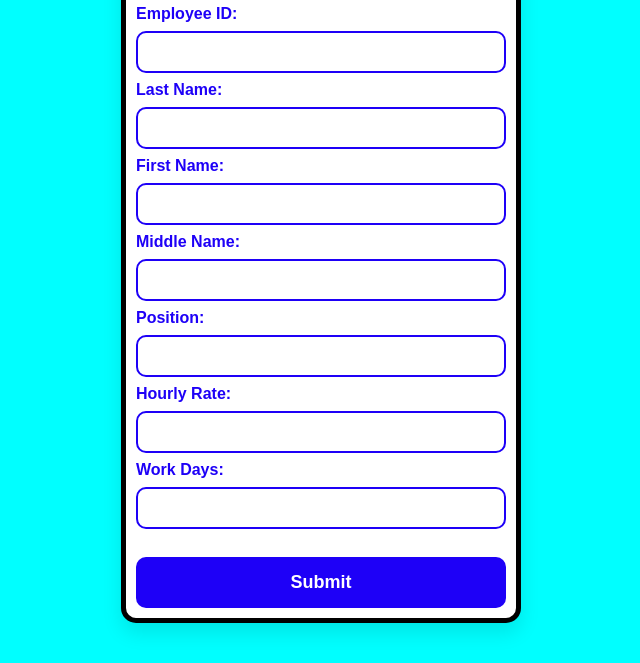
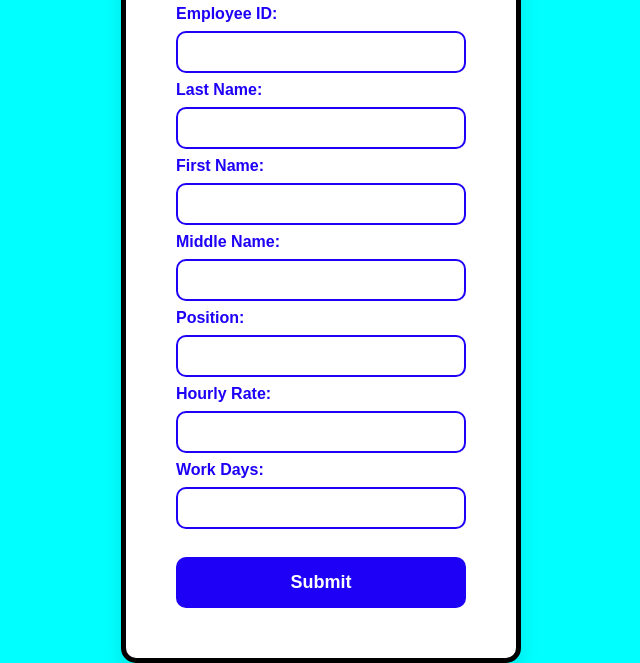
Before and after one commit to Kousei0722/Payroll, a plain HTML site: page index.html in a window 1280 px wide. Shown: the part 146-809 px from the top of the page, without its empty margins (319-959 px from the left). Drawn offline with Linux system fonts and the light colour scheme.

Commit message:
Update style.css

```diff
--- a/style.css
+++ b/style.css
@@ -19,7 +19,7 @@ body {
     width: 400px;
     border: 5px solid #000;
     box-shadow: 0 10px 20px rgba(0, 0, 0, 0.1);
-    padding: 10px 10px;
+    padding: 50px 50px;
 }
 
 h1 {
```
